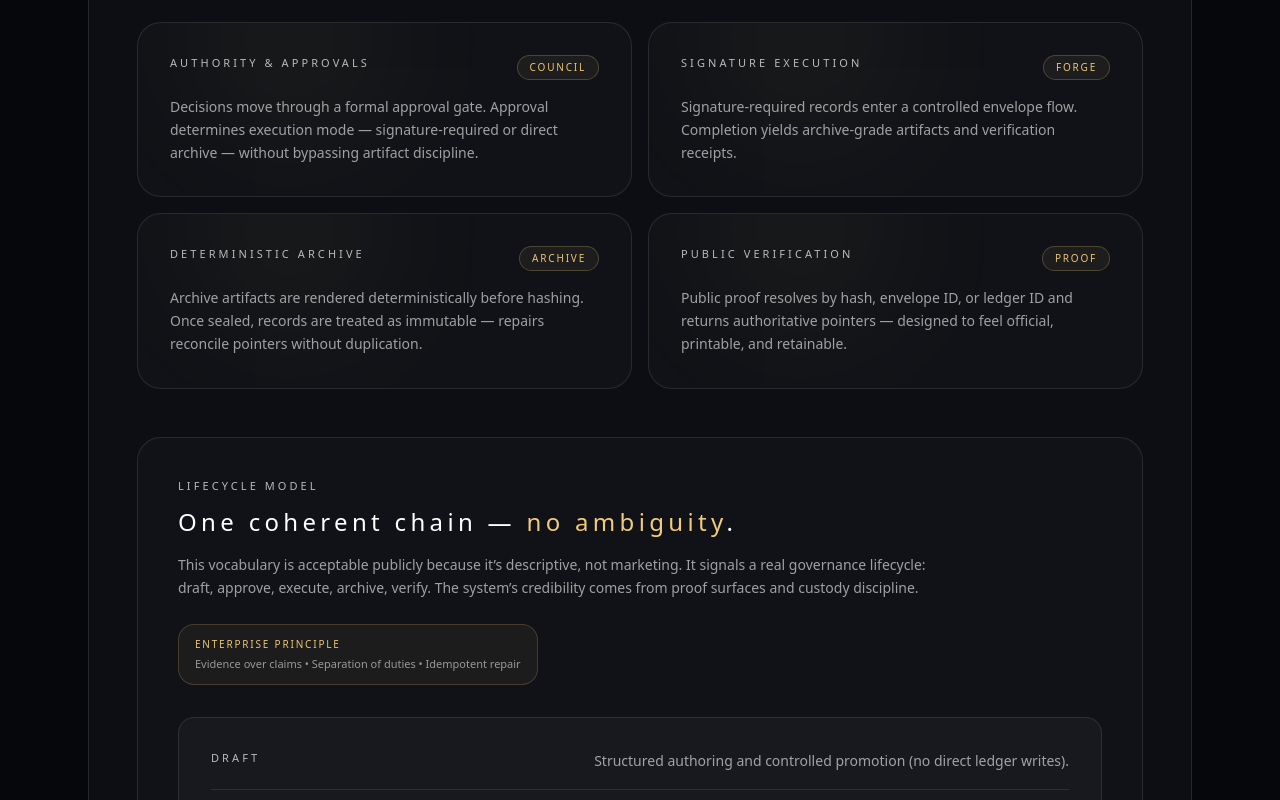
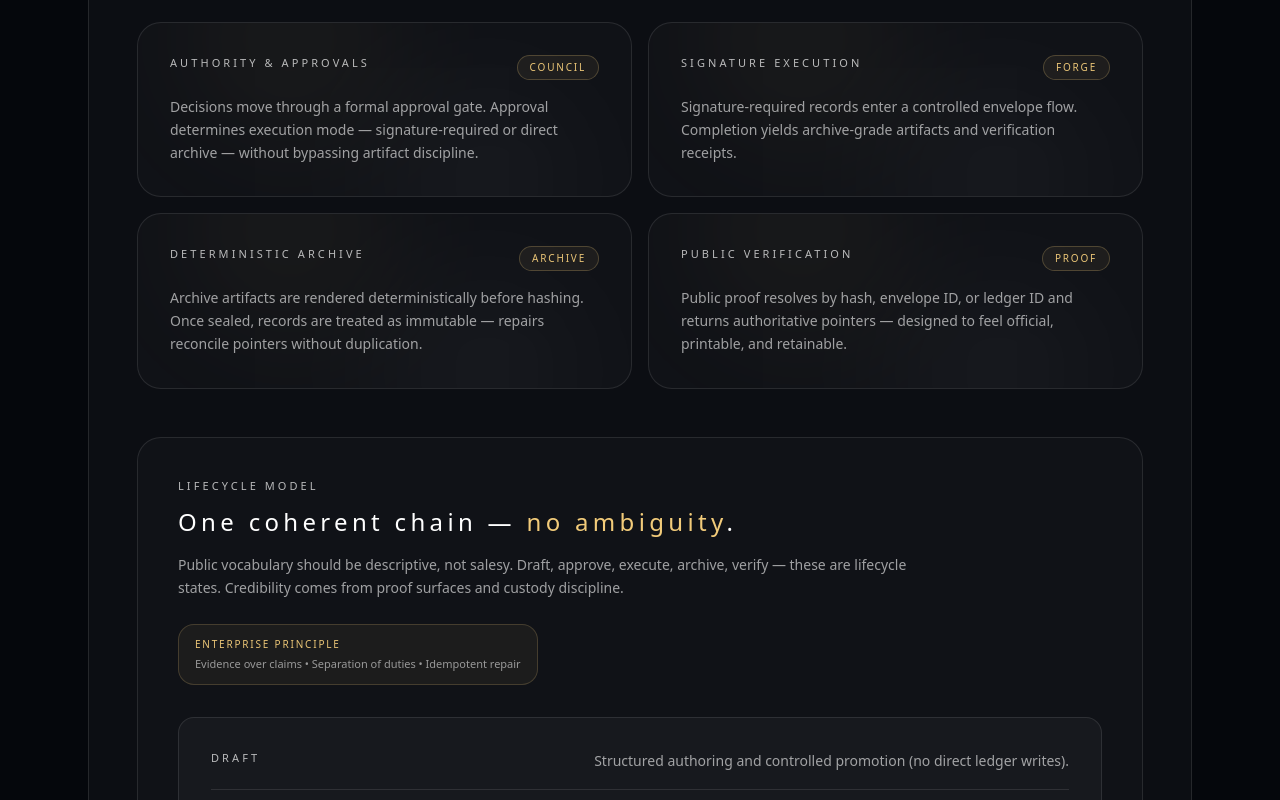
Before and after one commit to oasisinternationalholdingsinc-cyber/oasis-holdings, a Next.js app: page /digital-parliament in a window 1280 px wide. Shown: the part 695-1495 px from the top of the page. Built offline with nearby package versions, Linux system fonts and the light colour scheme.

Commit message:
Fix: remove styled-jsx from Digital Parliament (server-safe); add ledger tick CSS

```diff
--- a/src/app/digital-parliament/page.tsx
+++ b/src/app/digital-parliament/page.tsx
@@ -1,7 +1,6 @@
 import InstitutionalFrame from '@/components/InstitutionalFrame';
 
 function Emblem() {
-  // Gold “seal” emblem — subtle, absolute behind title
   return (
     <svg
       aria-hidden='true'
@@ -20,15 +19,11 @@ function Emblem() {
         </linearGradient>
       </defs>
 
-      {/* glow field */}
       <circle cx='300' cy='300' r='250' fill='url(#g)' />
-
-      {/* seal rings */}
       <circle cx='300' cy='300' r='210' fill='none' stroke='url(#s)' strokeWidth='2' />
       <circle cx='300' cy='300' r='170' fill='none' stroke='rgba(255,214,128,.22)' strokeWidth='2' />
       <circle cx='300' cy='300' r='130' fill='none' stroke='rgba(255,214,128,.14)' strokeWidth='2' />
 
-      {/* ticks */}
       {Array.from({ length: 48 }).map((_, i) => {
         const a = (i / 48) * Math.PI * 2;
         const x1 = 300 + Math.cos(a) * 180;
@@ -50,7 +45,6 @@ function Emblem() {
         );
       })}
 
-      {/* inner glyph */}
       <path
         d='M300 196c42 0 76 34 76 76v56c0 42-34 76-76 76s-76-34-76-76v-56c0-42 34-76 76-76Z'
         fill='rgba(255,214,128,.06)'
@@ -76,10 +70,8 @@ function Badge({ children }: { children: string }) {
 }
 
 function AxiomLight({ state }: { state: 'GREEN' | 'YELLOW' | 'RED' }) {
-  const label =
-    state === 'GREEN' ? 'STABLE' : state === 'YELLOW' ? 'REVIEW' : 'ATTENTION';
-  const dot =
-    state === 'GREEN' ? '🟢' : state === 'YELLOW' ? '🟡' : '🔴';
+  const label = state === 'GREEN' ? 'STABLE' : state === 'YELLOW' ? 'REVIEW' : 'ATTENTION';
+  const dot = state === 'GREEN' ? '🟢' : state === 'YELLOW' ? '🟡' : '🔴';
 
   return (
     <div className='flex items-center gap-3 rounded-2xl border border-white/10 bg-white/[0.02] px-4 py-3'>
@@ -93,20 +85,12 @@ function AxiomLight({ state }: { state: 'GREEN' | 'YELLOW' | 'RED' }) {
   );
 }
 
-function Card({
-  title,
-  tag,
-  body,
-}: {
-  title: string;
-  tag: string;
-  body: string;
-}) {
+function Card({ title, tag, body }: { title: string; tag: string; body: string }) {
   return (
     <div className='relative overflow-hidden rounded-3xl border border-white/10 bg-white/[0.02] p-8'>
       <div className='pointer-events-none absolute inset-0 opacity-[0.55]'>
         <div className='absolute -top-24 left-10 h-56 w-56 rounded-full bg-[rgba(255,214,128,.08)] blur-3xl' />
-        <div className='absolute -bottom-24 right-8 h-56 w-56 rounded-full bg-white/[0.06)] blur-3xl' />
+        <div className='absolute -bottom-24 right-8 h-56 w-56 rounded-full bg-white/[0.06] blur-3xl' />
       </div>
 
       <div className='relative'>
@@ -120,13 +104,7 @@ function Card({
   );
 }
 
-function LaneRow({
-  k,
-  v,
-}: {
-  k: string;
-  v: string;
-}) {
+function LaneRow({ k, v }: { k: string; v: string }) {
   return (
     <div className='flex items-start justify-between gap-6 border-t border-white/10 py-4 first:border-t-0 first:pt-0 last:pb-0'>
       <div className='text-[11px] tracking-widemax text-white/70'>{k.toUpperCase()}</div>
@@ -136,25 +114,18 @@ function LaneRow({
 }
 
 export default function DigitalParliament() {
-  // Demo mode: you can later drive this from real signals if you want.
   const axiomState: 'GREEN' | 'YELLOW' | 'RED' = 'GREEN';
 
   return (
     <InstitutionalFrame active='/digital-parliament'>
-      {/* HERO */}
       <section className='relative overflow-hidden rounded-3xl border border-white/10 bg-white/[0.02] p-12'>
-        {/* emblem */}
         <Emblem />
-
-        {/* top glow */}
         <div className='pointer-events-none absolute inset-x-0 top-0 h-40 bg-[radial-gradient(900px_200px_at_50%_0%,rgba(255,214,128,0.10),transparent_62%)]' />
 
         <div className='relative'>
           <div className='flex flex-wrap items-start justify-between gap-6'>
             <div>
-              <div className='text-[11px] tracking-widemax text-white/65'>
-                OASIS DIGITAL PARLIAMENT
-              </div>
+              <div className='text-[11px] tracking-widemax text-white/65'>OASIS DIGITAL PARLIAMENT</div>
 
               <h1 className='mt-4 text-3xl tracking-wideplus'>
                 Governance infrastructure — <span className='text-[rgba(255,214,128,.95)]'>you can verify</span>.
@@ -162,16 +133,15 @@ export default function DigitalParliament() {
 
               <p className='mt-6 max-w-3xl text-white/65 leading-relaxed'>
                 A disciplined lifecycle for institutional decisions: drafting, authority approval,
-                signature execution, deterministic archiving, and public verification.
-                Calm by design. Auditable by default.
+                signature execution, deterministic archiving, and public verification. Calm by design.
+                Auditable by default.
               </p>
             </div>
 
             <div className='flex flex-col gap-3'>
-              {/* subtle “ledger tick” pulse */}
               <div className='relative overflow-hidden rounded-2xl border border-white/10 bg-white/[0.02] px-4 py-3'>
                 <div className='pointer-events-none absolute inset-0'>
-                  <div className='absolute left-[-20%] top-0 h-full w-[40%] bg-[linear-gradient(90deg,transparent,rgba(255,214,128,.18),transparent)] animate-[ledgerTick_2.6s_ease-in-out_infinite]' />
+                  <div className='oasis-ledger-tick absolute left-[-20%] top-0 h-full w-[40%] bg-[linear-gradient(90deg,transparent,rgba(255,214,128,.18),transparent)]' />
                 </div>
                 <div className='relative flex items-center justify-between gap-6'>
                   <div>
@@ -197,7 +167,6 @@ export default function DigitalParliament() {
         </div>
       </section>
 
-      {/* CAPABILITIES */}
       <section className='mt-10 grid gap-4 md:grid-cols-2'>
         <Card
           title='Authority & Approvals'
@@ -221,7 +190,6 @@ export default function DigitalParliament() {
         />
       </section>
 
-      {/* LIFECYCLE */}
       <section className='mt-12 rounded-3xl border border-white/10 bg-white/[0.02] p-10'>
         <div className='flex flex-wrap items-start justify-between gap-6'>
           <div>
@@ -230,9 +198,8 @@ export default function DigitalParliament() {
               One coherent chain — <span className='text-[rgba(255,214,128,.95)]'>no ambiguity</span>.
             </div>
             <p className='mt-4 max-w-3xl text-sm text-white/60 leading-relaxed'>
-              This vocabulary is acceptable publicly because it’s descriptive, not marketing.
-              It signals a real governance lifecycle: draft, approve, execute, archive, verify.
-              The system’s credibility comes from proof surfaces and custody discipline.
+              Public vocabulary should be descriptive, not salesy. Draft, approve, execute, archive,
+              verify — these are lifecycle states. Credibility comes from proof surfaces and custody discipline.
             </p>
           </div>
 
@@ -254,17 +221,6 @@ export default function DigitalParliament() {
           <LaneRow k='Verify' v='Public proof resolves as data and pointers — not opinion.' />
         </div>
       </section>
-
-      {/* LOCAL CSS for the tick animation */}
-      <style jsx global>{`
-        @keyframes ledgerTick {
-          0% { transform: translateX(-120%); opacity: 0; }
-          18% { opacity: 1; }
-          50% { opacity: 1; }
-          82% { opacity: 1; }
-          100% { transform: translateX(320%); opacity: 0; }
-        }
-      `}</style>
     </InstitutionalFrame>
   );
 }
--- a/src/styles/globals.css
+++ b/src/styles/globals.css
@@ -16,4 +16,16 @@ body { margin: 0; }
   -moz-osx-font-smoothing: grayscale;
 }
 
+@keyframes oasisLedgerTick {
+  0% { transform: translateX(-120%); opacity: 0; }
+  18% { opacity: 1; }
+  50% { opacity: 1; }
+  82% { opacity: 1; }
+  100% { transform: translateX(320%); opacity: 0; }
+}
+
+.oasis-ledger-tick {
+  animation: oasisLedgerTick 2.6s ease-in-out infinite;
+}
+
 ::selection { background: rgba(255,214,128,.25); }
```
